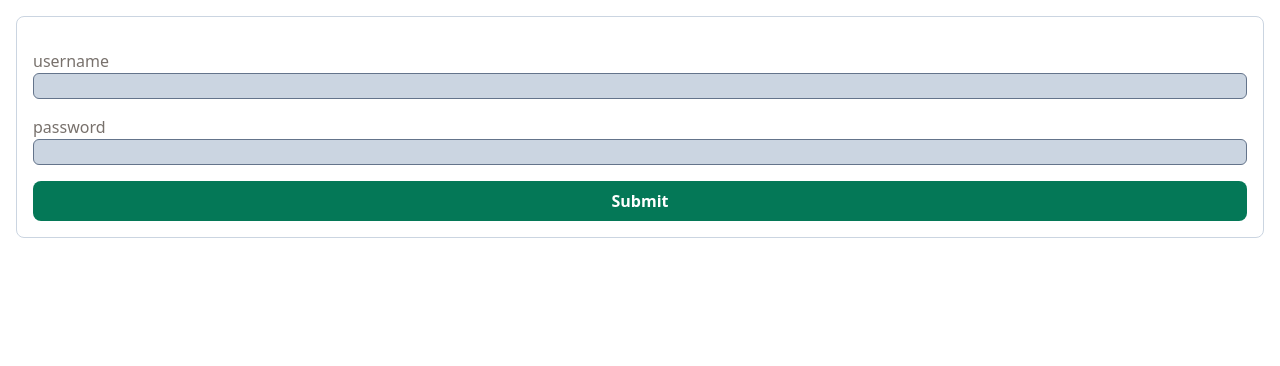
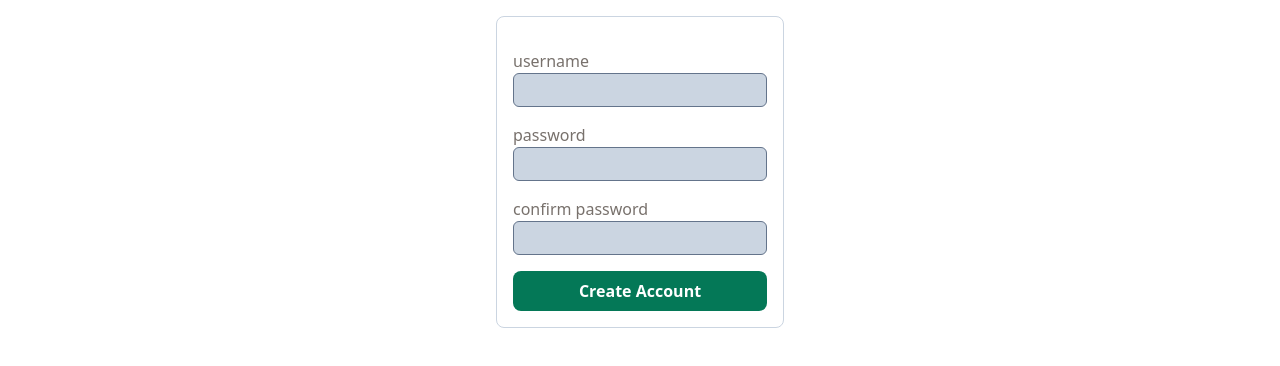
Before and after one commit to tremckinley/react-formula-capstone, a React (Vite) app: page /sign-up in a window 1280 px wide. Shown: the top 366 px of the page. Built offline with nearby package versions, Linux system fonts and the light colour scheme.

Commit message:
reusable authForm rendered - 13.3 complete

```diff
--- a/src/pages/auth/AuthForm/index.jsx
+++ b/src/pages/auth/AuthForm/index.jsx
@@ -3,14 +3,14 @@ const AuthForm = (props) => {
   if (!fields) {fields=[
     {label: "username", type: "text"},
     {label: "password", type: "password"}
-]}
+  ]}
 
   return (
-      <form className="border border-slate-300 p-4 m-4 rounded-lg">
+      <form className="border border-slate-300 p-4 m-4 rounded-lg min-w-72">
         {fields.map((field) =>
           <div key={field.label} className="flex flex-col my-4 text-stone-500">
             <label htmlFor={field.label}>{field.label}</label>
-            <input id={field.label} type={field.type} className="px-2 rounded-md bg-slate-300 border border-slate-500" />
+            <input id={field.label} type={field.type} className="px-2 py-1 rounded-md bg-slate-300 border border-slate-500 focus:outline-emerald-600 text-stone-600" />
           </div>
         )}
         <button className="w-full bg-emerald-700 rounded-lg py-2 text-white font-bold">{submitMessage ? submitMessage : "Submit"}</button>
--- a/src/pages/auth/SignUpPage.jsx
+++ b/src/pages/auth/SignUpPage.jsx
@@ -1,7 +1,16 @@
-import AuthForm from "./AuthForm"
+import AuthForm from "./AuthForm";
 
 export default function SignUpPage() {
-    return (
-        <AuthForm />
-    )
+  return (
+    <div className="flex justify-center">
+      <AuthForm
+        fields={[
+          { label: "username", type: "text" },
+          { label: "password", type: "password" },
+          { label: "confirm password", type: "password" },
+        ]}
+        submitMessage="Create Account"
+      />
+    </div>
+  );
 }
```
